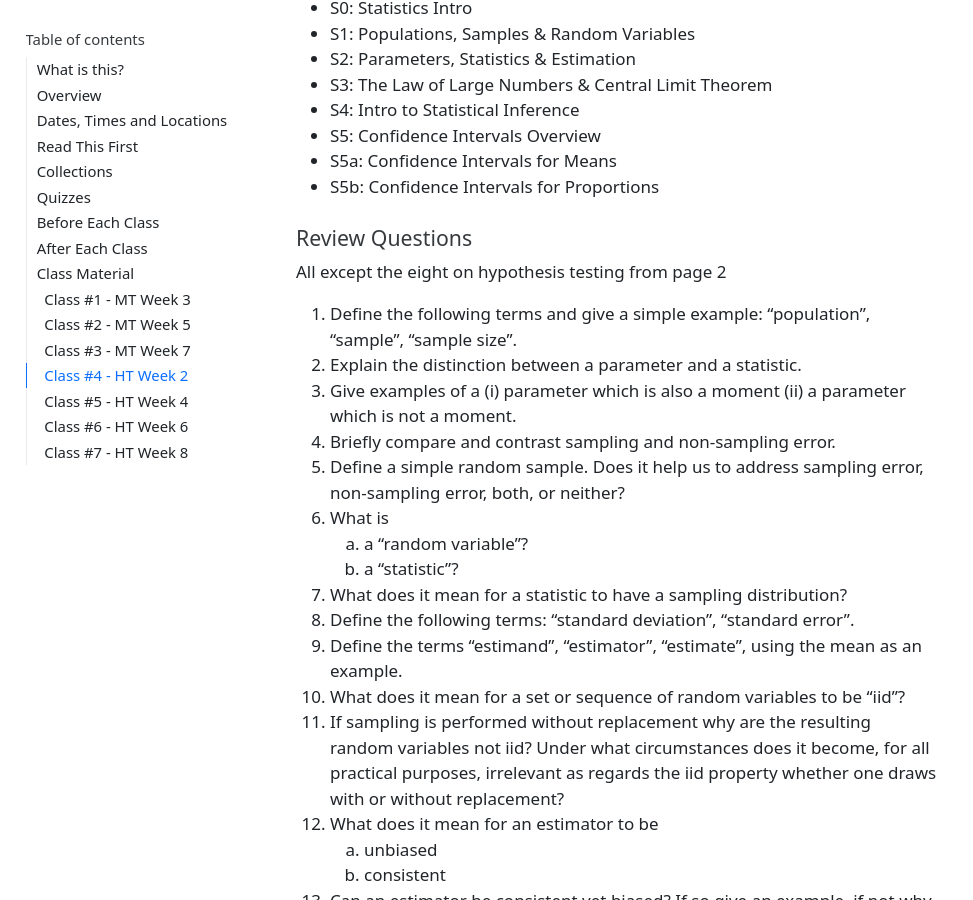
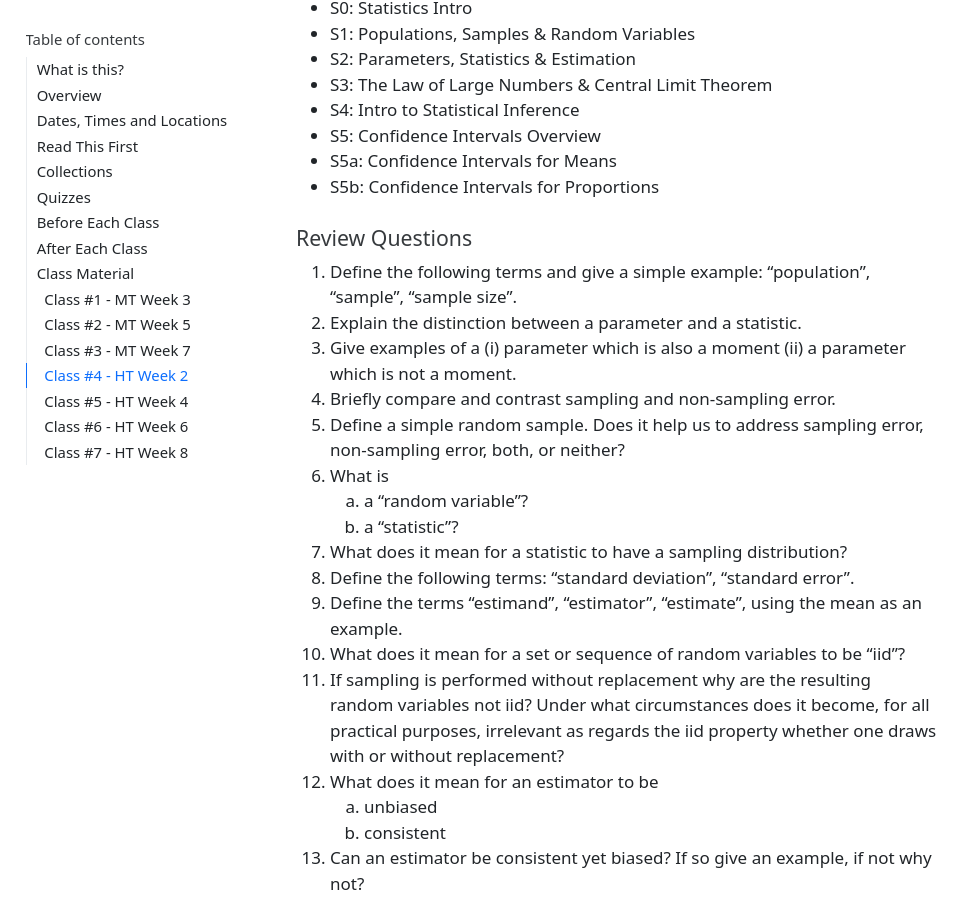
Before and after one commit to fditraglia/fditraglia.github.io, a Jekyll site: the page prelims-prob-stats.html, which Jekyll copies as it is, in a window 1280 px wide and 900 px high, scrolled down 12649 px. Shown: the whole window, without its empty margins (0-973 px from the left). Built offline with Jekyll 4.4.1, drawn with Linux system fonts in a browser that asks for light colours.

Commit message:
fix typo

```diff
--- a/prelims-prob-stats.html
+++ b/prelims-prob-stats.html
@@ -3623,7 +3623,6 @@ Y=2&amp; 1/36 &amp;1/18 &amp; 1/12
 </section>
 <section id="review-questions-3" class="level4">
 <h4 class="anchored" data-anchor-id="review-questions-3">Review Questions</h4>
-<p>All except the eight on hypothesis testing from page 2</p>
 <ol type="1">
 <li>Define the following terms and give a simple example: “population”, “sample”, “sample size”.</li>
 <li>Explain the distinction between a parameter and a statistic.</li>
```
